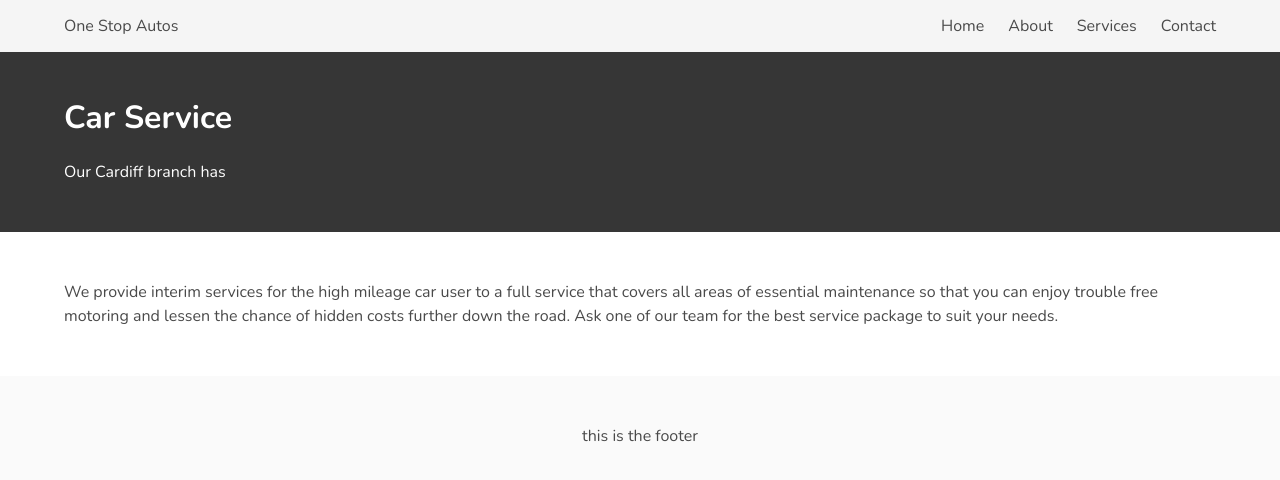
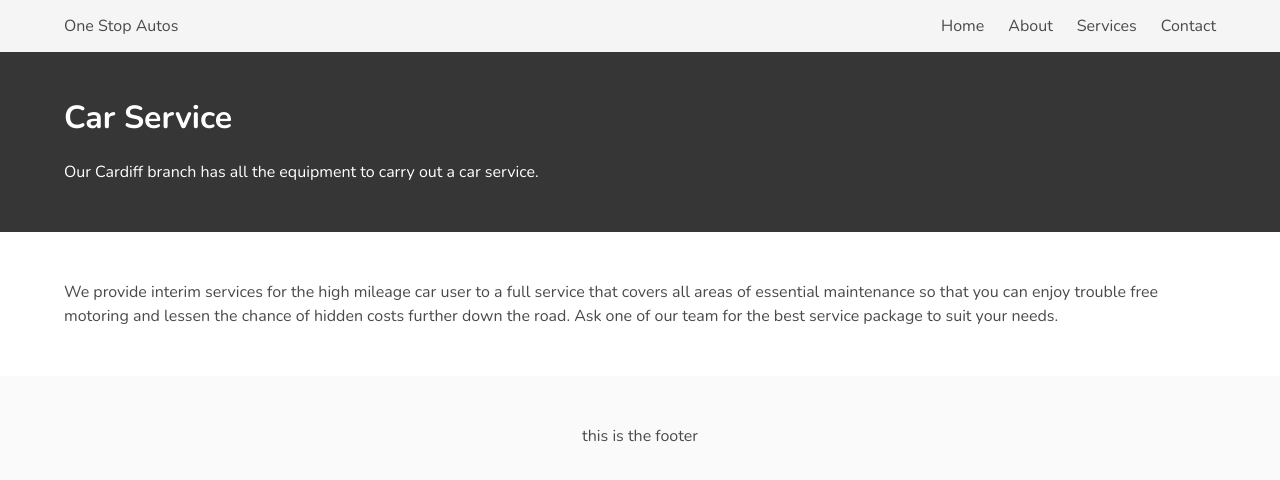
Before and after one commit to woozay/car-service, a Gatsby site: page /services/car-service in a window 1280 px wide. Built offline with nearby package versions, Linux system fonts and the light colour scheme; Gatsby itself is replaced by a stand-in of ours.

Commit message:
Update Services “car-service”

```diff
--- a/src/pages/services/car-service.md
+++ b/src/pages/services/car-service.md
@@ -2,7 +2,7 @@
 templateKey: service-post
 title: Car Service
 date: 2019-05-19T12:29:17.119Z
-description: Our Cardiff branch has
+description: Our Cardiff branch has all the equipment to carry out a car service.
 featuredimage: /img/car-service.jpg
 ---
 We provide interim services for the high mileage car user to a full service that covers all areas of essential maintenance so that you can enjoy trouble free motoring and lessen the chance of hidden costs further down the road. Ask one of our team for the best service package to suit your needs.
```
